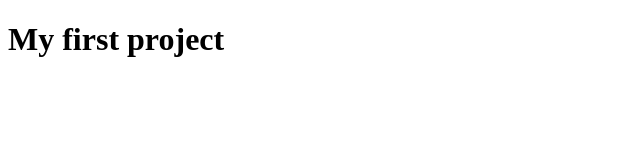
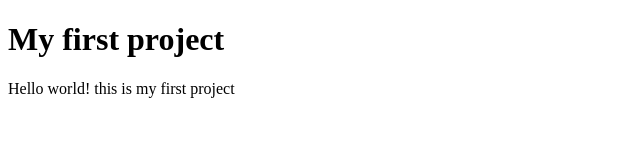
Before and after one commit to aliadnan87/firstp, a plain HTML site: page index.html in a window 1280 px wide. Shown: the whole page, without its empty margins (0-640 px from the left). Drawn offline with Linux system fonts and the light colour scheme.

Commit message:
add paragraph to index.html

```diff
--- a/index.html
+++ b/index.html
@@ -5,5 +5,7 @@
 </head>
 <body>
 	<h1>My first project</h1>
+
+	<p>Hello world! this is my first project</p>
 </body>
 </html>
```
